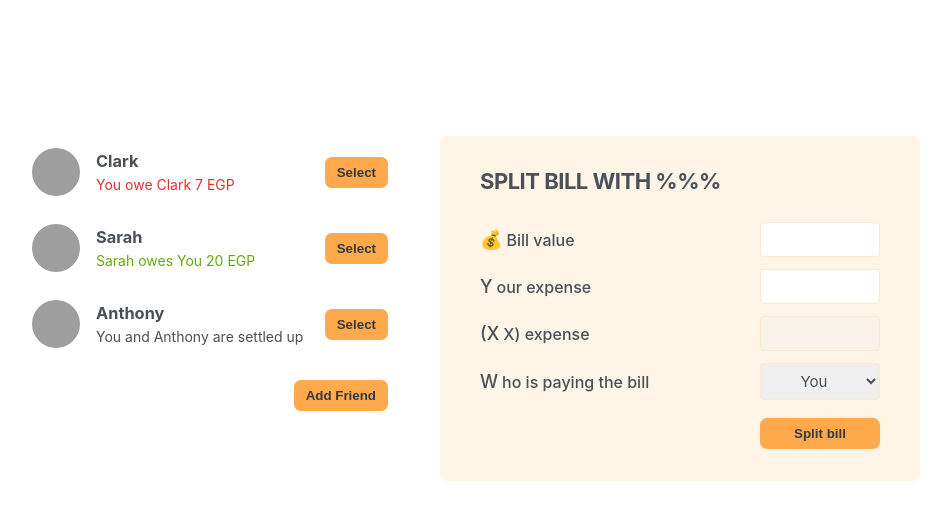
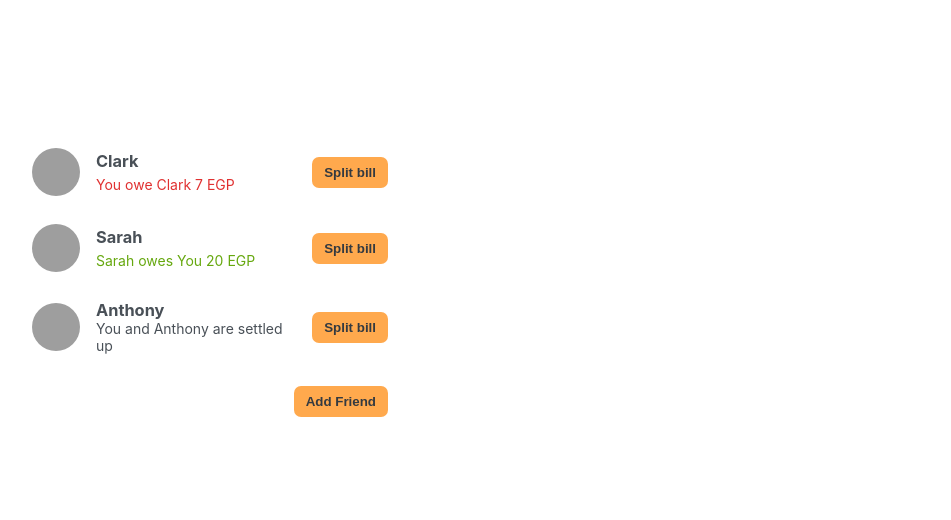
Before and after one commit to MoohamedMoustafa/eat-and-split, a React (Create React App) app: page / in a window 1280 px wide. Shown: the top 520 px of the page, without its empty margins (170-1121 px from the left). Built offline with nearby package versions, Linux system fonts and the light colour scheme; grey boxes are pictures that could not be loaded.

Commit message:
start implement split bill functionality

```diff
--- a/src/App.js
+++ b/src/App.js
@@ -22,16 +22,21 @@ const initialFriends = [
 
 export default function App() {
   const [showAddFriendForm, setShowAddFriendForm] = useState(false);
-  const [friends, setFriends] = useState( () => {
+  const [friends, setFriends] = useState(() => {
     const localFriendsList = localStorage.getItem("friends");
     return localFriendsList ? JSON.parse(localFriendsList) : initialFriends;
-  }
-  );
+  });
+  const [selectedFriend, setSelectedFriend] = useState(null);
   function handleAddFriendClick() {
     setShowAddFriendForm((current) => !current);
+    setSelectedFriend(null);
   }
   function handleAddFriend(newFriend) {
     setFriends((current) => [...current, newFriend]);
+    setShowAddFriendForm(false);
+  }
+  function handleSelectFriend(friend) {
+    setSelectedFriend(friend);
     setShowAddFriendForm(false);
   }
 
@@ -41,29 +46,42 @@ export default function App() {
   return (
     <div className="app">
       <div className="sidebar">
-        <FriendsList list={friends} />
+        <FriendsList
+          list={friends}
+          onSelectFriend={handleSelectFriend}
+          selectedFriend={selectedFriend}
+        />
         {showAddFriendForm && <FormAddFriend onAddFriend={handleAddFriend} />}
         <Button onClick={handleAddFriendClick}>
           {showAddFriendForm ? "Close" : "Add Friend"}
         </Button>
       </div>
-      <FormSplitBill />
+      {selectedFriend && <FormSplitBill selectedFriend={selectedFriend} />}
     </div>
   );
 }
-function FriendsList({ list }) {
+function FriendsList({ list, onSelectFriend, selectedFriend }) {
   return (
     <ul>
       {list.map((friend) => (
-        <Friend key={friend.id} friend={friend} />
+        <Friend
+          key={friend.id}
+          friend={friend}
+          onSelectFriend={onSelectFriend}
+          selectedFriend={selectedFriend}
+        />
       ))}
     </ul>
   );
 }
 
-function Friend({ friend }) {
+function Friend({ friend, onSelectFriend, selectedFriend }) {
+  const isSelected = selectedFriend && selectedFriend.id === friend.id;
+  function handleSelect(friend) {
+    isSelected ? onSelectFriend(null) : onSelectFriend(friend);
+  }
   return (
-    <li>
+    <li className={isSelected ? "selected" : ""}>
       <img src={friend.image} alt={friend.name} />
       <h3>{friend.name}</h3>
       {friend.balance < 0 && (
@@ -77,7 +95,9 @@ function Friend({ friend }) {
         </p>
       )}
       {friend.balance === 0 && <p>You and {friend.name} are settled up</p>}
-      <Button>Select</Button>
+      <Button onClick={() => handleSelect(friend)}>
+        {isSelected ? "Close" : "Split bill"}
+      </Button>
     </li>
   );
 }
@@ -120,27 +140,45 @@ function FormAddFriend({ onAddFriend }) {
   );
 }
 
-function FormSplitBill() {
+function FormSplitBill({ selectedFriend }) {
+  const [bill, setBill] = useState("");
+  const [paiedByUser, setPaiedByUser] = useState("");
+  const payedByFriend = bill ? bill - paiedByUser : "";
+  const [whoIsPaying, setWhoIsPaying] = useState("user");
+  function handleSubmit(e) {
+    e.preventDefault();
+  }
   return (
-    <form className="form-split-bill">
-      <h2>Split bill with %%%</h2>
+    <form className="form-split-bill" onSubmit={handleSubmit}>
+      <h2>Split bill with {selectedFriend.name}</h2>
 
       <label>💰Bill value</label>
-      <input type="text" />
+      <input
+        type="text"
+        value={bill}
+        onChange={(e) => setBill(Number(e.target.value))}
+      />
 
-      <label>Your expense</label>
-      <input type="text" />
+      <label>🍕Your expense</label>
+      <input
+        type="text"
+        value={paiedByUser}
+        onChange={(e) => setPaiedByUser(Number(e.target.value) > bill ? paiedByUser : e.target.value)}
+      />
 
-      <label>(XX) expense</label>
-      <input type="text" disabled />
+      <label>😻{selectedFriend.name} expense</label>
+      <input type="text" disabled value={payedByFriend}/>
 
-      <label>Who is paying the bill</label>
-      <select>
+      <label>🤔Who is paying the bill</label>
+      <select
+        value={whoIsPaying}
+        onChange={(e) => setWhoIsPaying(e.target.value)}
+      >
         <option value="user">You</option>
-        <option value="friend">%%</option>
+        <option value="friend">{selectedFriend.name}</option>
       </select>
 
-      <Button>Split bill</Button>
+      <Button onClick={handleSubmit}>Split bill</Button>
     </form>
   );
 }
```
